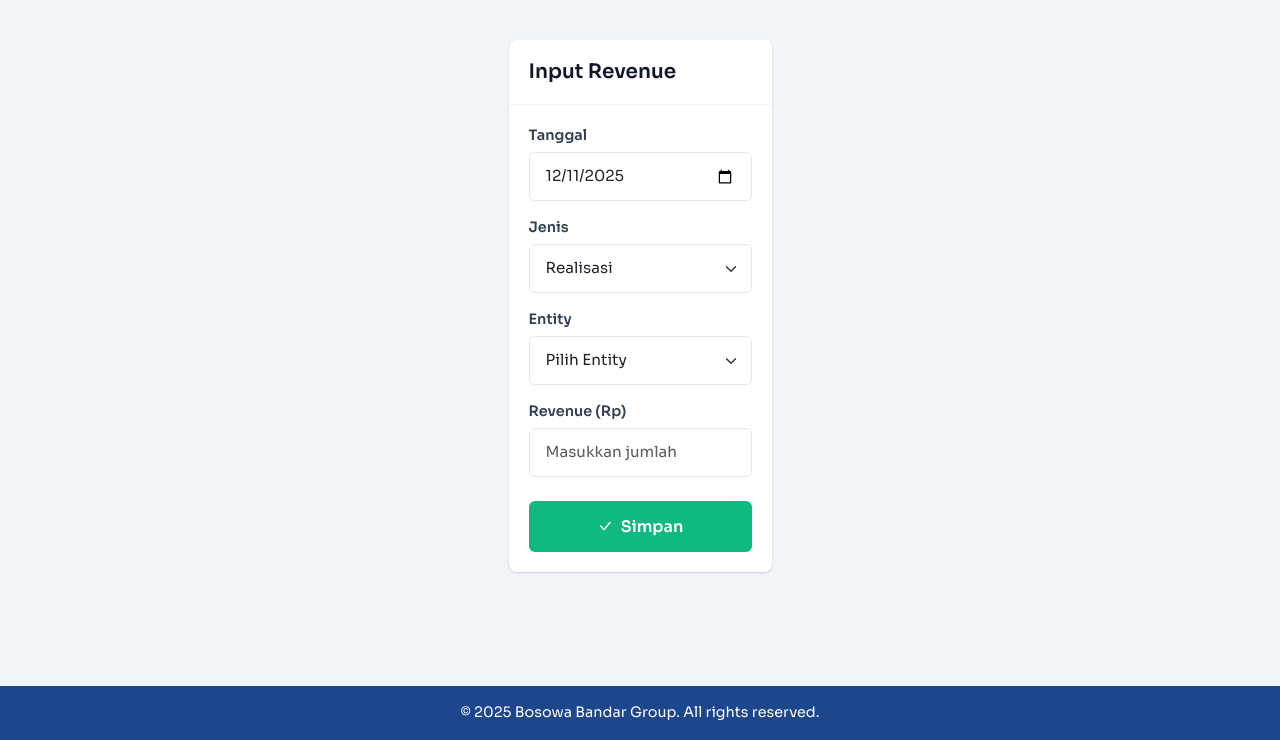
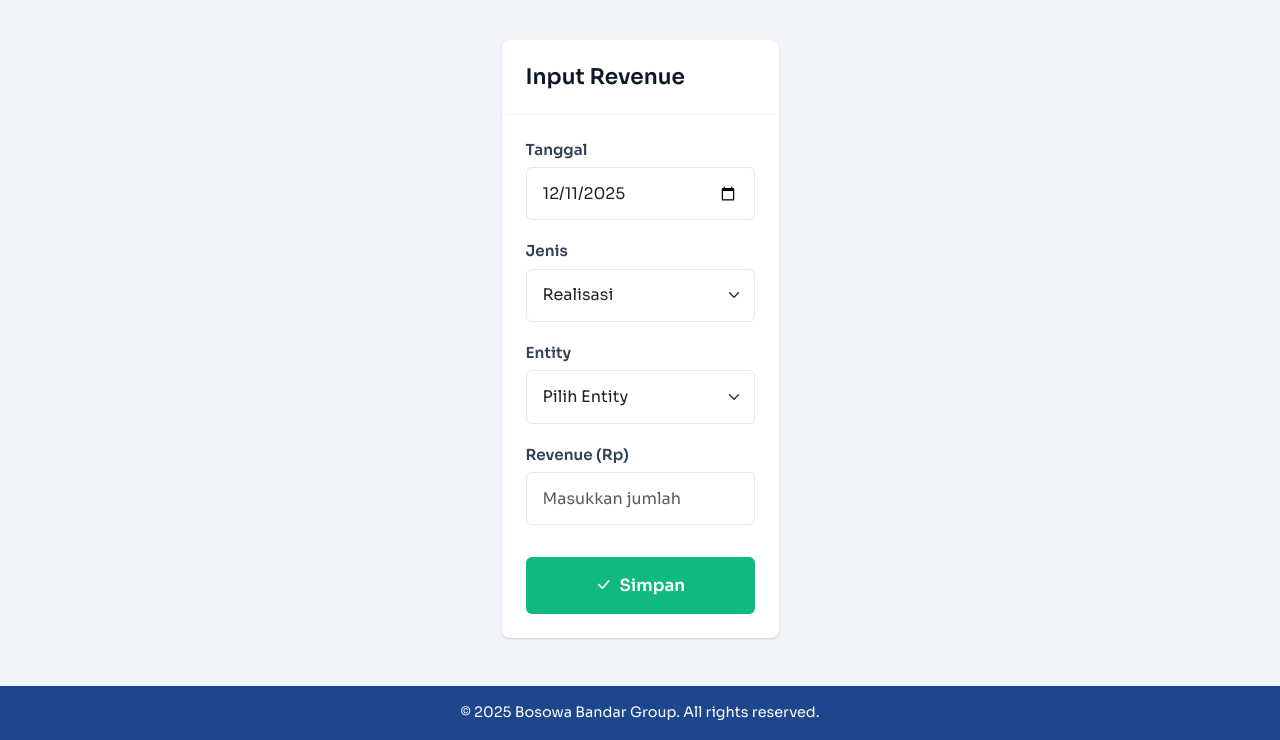
Before and after one commit to muhtegaralfikri/revenue-bosowa-ci, a CodeIgniter 4 app: the page made by app/Views/input/index.php in a window 1280 px wide. Shown: the part 60-800 px from the top of the page. Run offline with PHP 8.4 and a stand-in for CodeIgniter, Linux system fonts and the light colour scheme; the template is opened without the code that fills it, so the values that code supplies are empty; some libraries are stand-ins or nearby versions.

Commit message:
style: increase input form size
- Max width 500px -> 600px
- Larger padding and font sizes
- Bigger form fields and submit button

Co-authored-by: factory-droid[bot] <138933559+factory-droid[bot]@users.noreply.github.com>

```diff
--- a/app/Views/input/index.php
+++ b/app/Views/input/index.php
@@ -10,30 +10,30 @@
 
     .input-card {
         width: 100%;
-        max-width: 500px;
+        max-width: 600px;
     }
 
     .input-card .card-header {
         background: transparent;
         border-bottom: 1px solid var(--surface-100);
-        padding: 1.25rem;
+        padding: 1.5rem;
     }
 
     .input-card .card-title {
-        font-size: 1.25rem;
+        font-size: 1.35rem;
         font-weight: 600;
         color: var(--surface-900);
         margin: 0;
     }
 
     .input-card .card-body {
-        padding: 1.25rem;
+        padding: 1.5rem;
     }
 
     .form-grid {
         display: flex;
         flex-direction: column;
-        gap: 1rem;
+        gap: 1.25rem;
     }
 
     .form-field {
@@ -45,15 +45,15 @@
     .form-field label {
         font-weight: 600;
         color: var(--surface-700);
-        font-size: 0.9rem;
+        font-size: 0.95rem;
     }
 
     .form-field .form-control,
     .form-field .form-select {
-        padding: 0.75rem 1rem;
+        padding: 0.85rem 1rem;
         border: 1px solid var(--surface-200);
         border-radius: 6px;
-        font-size: 0.95rem;
+        font-size: 1rem;
         transition: border-color 0.2s, box-shadow 0.2s;
     }
 
@@ -70,8 +70,8 @@
         align-items: center;
         justify-content: center;
         gap: 0.5rem;
-        padding: 0.85rem 1.25rem;
-        font-size: 1rem;
+        padding: 1rem 1.25rem;
+        font-size: 1.05rem;
         font-weight: 600;
         color: #fff;
         background-color: #10B981;
@@ -79,7 +79,7 @@
         border-radius: 6px;
         cursor: pointer;
         transition: background-color 0.2s;
-        margin-top: 0.5rem;
+        margin-top: 0.75rem;
     }
 
     .submit-btn:hover {
```
